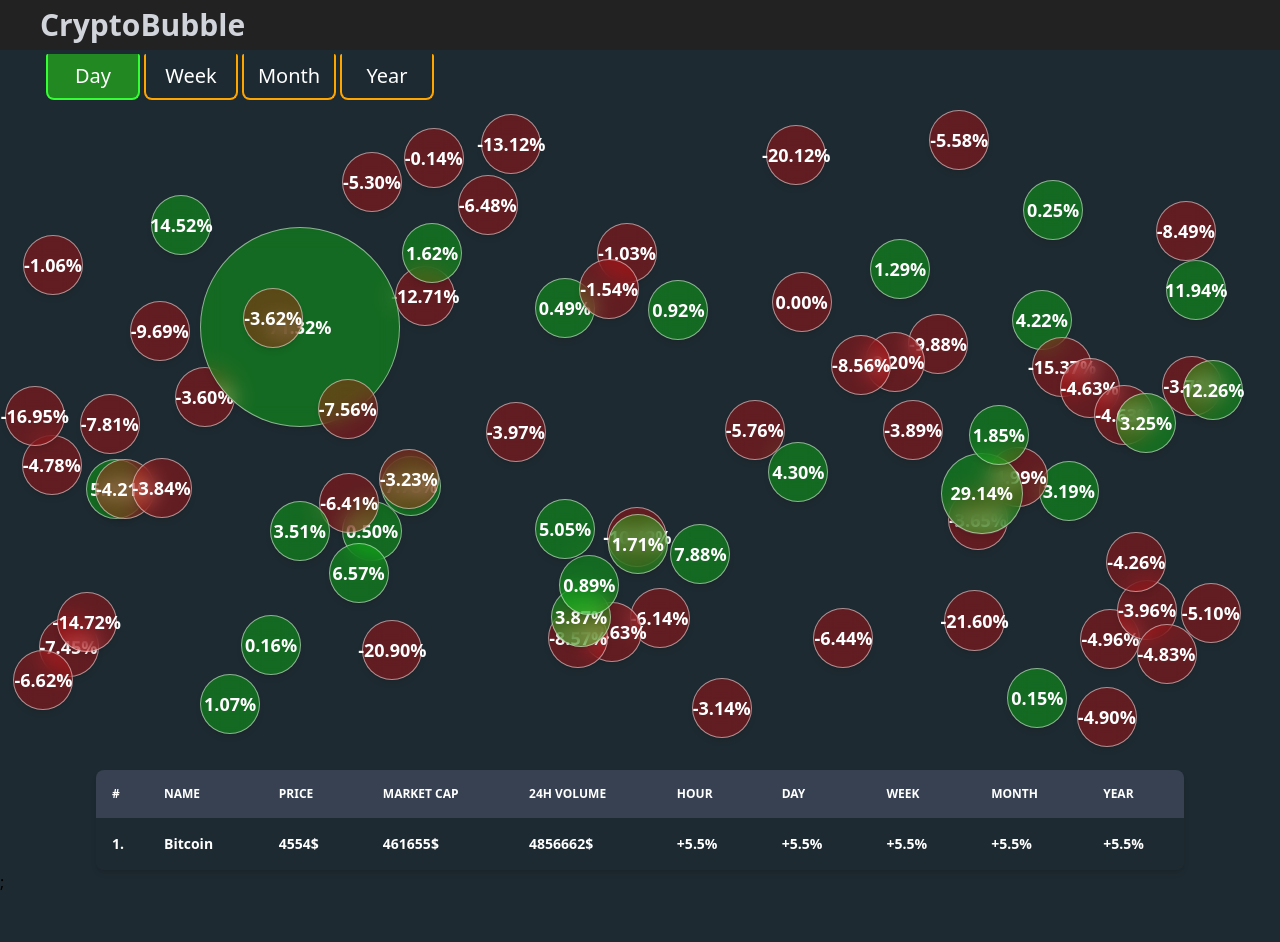
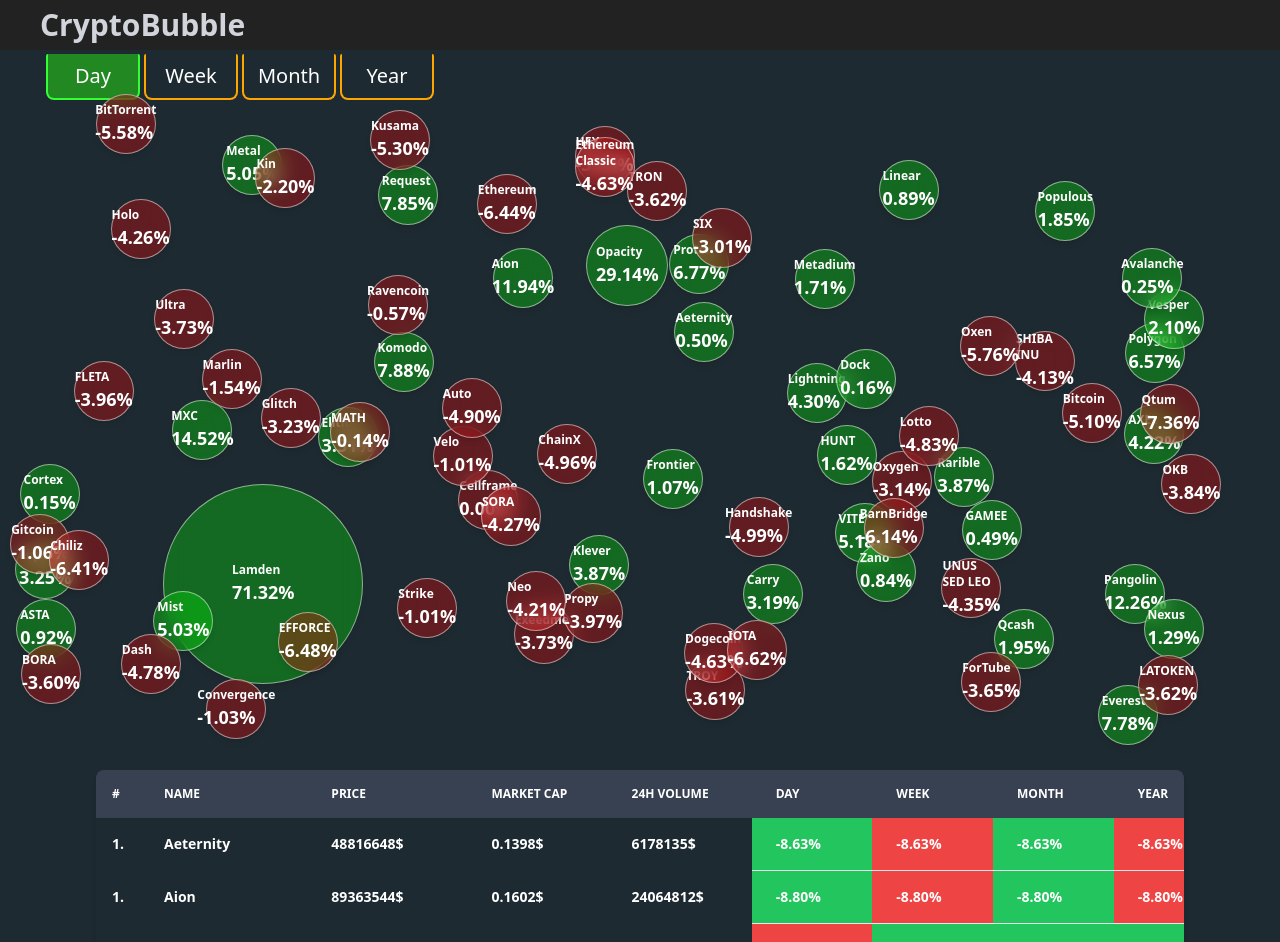
Before and after one commit to psr-codes/crypto-bubble, a Next.js app: page / in a window 1280 px wide. Shown: the top 942 px of the page. Before the commit the page ends 894 px from the top, so only its background shows below. Built offline with nearby package versions, Linux system fonts and the light colour scheme.

Commit message:
talbe ready

```diff
--- a/src/components/BubbleCloud.jsx
+++ b/src/components/BubbleCloud.jsx
@@ -2,32 +2,43 @@
 import { data } from "@/constants/change_in_crypto";
 
 const FloatingBubbles = ({ method }) => {
-    const sortedData = (data, method) => {
+    const [coinArr, setCoinArr] = useState(data);
+    const [field, setField] = useState("change_day");
+    const sortedData = (data, field) => {
+        console.log("Sorting data...");
+        const sortedArray = data.slice().sort((a, b) => {
+            const changeA = a[field];
+            const changeB = b[field];
+            return changeB - changeA; // Sorting in descending order
+        });
+        console.log("Data sorted:", sortedArray);
+        return sortedArray;
+    };
+
+    useEffect(() => {
         if (!["day", "week", "month", "year"].includes(method)) {
             console.error(
-                "Invalid sortBy argument. Use 'day', 'week', 'month', or 'year'."
+                "Invalid sortBy argument. Use 'day', 'week', 'month', or 'year'.",
+                method
             );
-            return data; // Return the original array if the argument is invalid
+            return;
         }
 
-        // Sort the array based on the provided sortBy argument
-        return data.sort((a, b) => {
-            const changeA = a[`change_${method}`];
-            const changeB = b[`change_${method}`];
+        setField(`change_${method}`);
+        console.log("method", method);
+    }, [method]);
 
-            return changeB - changeA; // Sorting in descending order
-        });
-    };
-    var coinArr = [];
     useEffect(() => {
-        coinArr = sortedData(data, method);
-    }, []);
+        setCoinArr(sortedData(data, field));
+    }, [field]);
 
+    useEffect(() => {
+        console.log("coinArr", coinArr);
+    }, [coinArr]);
     // Example usage:
     // const sortedData = sortDataByChange(data, "day");
     var numberOfBubbles = 80;
 
-    // console.log("method is :0", method);
     const [bubbles, setBubbles] = useState([]);
     const scaleFactor = 200;
     var percentageFactor = 0;
@@ -38,14 +49,15 @@
     };
 
     useEffect(() => {
-        const changes = coinArr.map((entry) => entry[method]);
+        if (!coinArr.length) return;
+        const changes = coinArr.map((entry) => entry[field]);
         const maxChange = Math.max(...changes);
         percentageFactor = maxChange;
 
         const initialBubbles = Array.from(
             { length: numberOfBubbles },
             (_, index) => {
-                const randomValue = coinArr[index]?.[method].toFixed(2);
+                const randomValue = coinArr[index]?.[field].toFixed(2);
                 const radius = calculateRadius(
                     Math.abs(randomValue),
                     maxChange
@@ -57,14 +69,14 @@
                     left: Math.random() * (window.innerWidth - radius),
                     velocityX: Math.random() * 2 - 1,
                     velocityY: Math.random() * 2 - 1,
-                    text: randomValue,
+                    text: [randomValue, coinArr[index]["coin_name"]],
                     radius: radius,
                 };
             }
         );
 
         setBubbles(initialBubbles);
-    }, []);
+    }, [coinArr]);
 
     useEffect(() => {
         const updateBubbles = () => {
@@ -110,7 +122,7 @@
                         top: bubble.top,
                         left: bubble.left,
                         backgroundColor:
-                            bubble.text > 0
+                            bubble.text[0] > 0
                                 ? "rgba(0, 255, 0, 0.3)"
                                 : "rgba(255, 0, 0, 0.3)",
                         width: `${bubble.radius}px`,
@@ -120,7 +132,10 @@
                         padding: "10px",
                     }}
                 >
-                    {bubble.text}%
+                    <div className="flex-col justify-center items-center mx-auto">
+                        <p className="text-xs mx-auto">{bubble?.text[1]}</p>
+                        <p>{bubble?.text[0]}%</p>
+                    </div>
                 </div>
             ))}
         </div>
--- a/src/components/CryptoTable.jsx
+++ b/src/components/CryptoTable.jsx
@@ -1,5 +1,6 @@
 import React from "react";
-
+import { stats } from "@/constants/crypto_stats";
+import { data } from "@/constants/change_in_crypto";
 const CryptoTable = () => {
     return (
         <div className="relative overflow-x-auto shadow-md sm:rounded-lg max-w-[85%] mx-auto z-999">
@@ -22,9 +23,6 @@
                             24h Volume
                         </th>
                         <th scope="col" className="px-6 py-3">
-                            Hour
-                        </th>
-                        <th scope="col" className="px-6 py-3">
                             Day
                         </th>
                         <th scope="col" className="px-6 py-3">
@@ -36,27 +34,107 @@
                         <th scope="col" className="px-6 py-3">
                             Year
                         </th>
+                        <th scope="col" className="px-6 py-3">
+                            Circulating Supply
+                        </th>
                     </tr>
                 </thead>
                 <tbody>
-                    <tr className="   border-gray-700   hover:bg-gray-600">
+                    {stats?.map((item, index) => (
+                        <tr
+                            className="   border-gray-700   hover:bg-gray-600"
+                            key={index}
+                        >
                             <td className="w-4 p-4">1.</td>
                             <th
                                 scope="row"
                                 className="px-6 py-4   whitespace-nowrap   text-white  font-semibold"
                             >
-                            Bitcoin
+                                {item.coin_name}
                             </th>
+                            <td className="px-6 py-4">
+                                {item?.crypto_stats?.["Market Cap"]}$
+                            </td>
+                            <td className="px-6 py-4">
+                                {item?.crypto_stats?.Open}$
+                            </td>
+                            <td className="px-6 py-4">
+                                {item?.crypto_stats?.Volume}$
+                            </td>
 
-                        <td className="px-6 py-4">4554$</td>
-                        <td className="px-6 py-4">461655$</td>
-                        <td className="px-6 py-4">4856662$</td>
-                        <td className="px-6 py-4">+5.5%</td>
-                        <td className="px-6 py-4">+5.5%</td>
-                        <td className="px-6 py-4">+5.5%</td>
-                        <td className="px-6 py-4">+5.5%</td>
-                        <td className="px-6 py-4">+5.5%</td>
+                            {data?.map((i) => {
+                                if (i.coin_name === item.coin_name) {
+                                    return (
+                                        <td
+                                            className={`px-6 py-4 border-b ${
+                                                i.change_day >= 0 == 0
+                                                    ? "bg-red-500"
+                                                    : "bg-green-500"
+                                            }`}
+                                        >
+                                            {i.change_year.toFixed(2)}%
+                                        </td>
+                                    );
+                                } else {
+                                    return null;
+                                }
+                            })}
+                            {data?.map((i) => {
+                                if (i.coin_name === item.coin_name) {
+                                    return (
+                                        <td
+                                            className={`px-6 py-4 border-b ${
+                                                i.change_week >= 0 == 0
+                                                    ? "bg-red-500"
+                                                    : "bg-green-500"
+                                            }`}
+                                        >
+                                            {i.change_year.toFixed(2)}%
+                                        </td>
+                                    );
+                                } else {
+                                    return null;
+                                }
+                            })}
+                            {data?.map((i) => {
+                                if (i.coin_name === item.coin_name) {
+                                    return (
+                                        <td
+                                            className={`px-6 py-4 border-b ${
+                                                i.change_month >= 0 == 0
+                                                    ? "bg-red-500"
+                                                    : "bg-green-500"
+                                            }`}
+                                        >
+                                            {i.change_year.toFixed(2)}%
+                                        </td>
+                                    );
+                                } else {
+                                    return null;
+                                }
+                            })}
+                            {data?.map((i) => {
+                                if (i.coin_name === item.coin_name) {
+                                    return (
+                                        <td
+                                            className={`px-6 py-4 border-b ${
+                                                i.change_year >= 0 == 0
+                                                    ? "bg-red-500"
+                                                    : "bg-green-500"
+                                            }`}
+                                        >
+                                            {i.change_year.toFixed(2)}%
+                                        </td>
+                                    );
+                                } else {
+                                    return null;
+                                }
+                            })}
+                            <td className="px-6 py-4">
+                                {item?.crypto_stats?.["Circulating Supply"]}$
+                            </td>
                         </tr>
+                    ))}
                 </tbody>
             </table>
         </div>
--- a/src/pages/index.js
+++ b/src/pages/index.js
@@ -2,8 +2,6 @@
 import Tabs from "../components/Tabs";
 import BubbleCloud from "../components/BubbleCloud";
 import CryptoTable from "../components/CryptoTable";
-
-import { tabsData } from "@/constants/data";
 
 export default function Home() {
     const [activeTab, setActiveTab] = useState("day");
@@ -12,11 +10,7 @@
         <main>
             <Tabs activeTab={activeTab} setActiveTab={setActiveTab} />
             <div className=" ">
-                <BubbleCloud
-                    method={
-                        tabsData.find((tab) => tab.value === activeTab).method
-                    }
-                />
+                <BubbleCloud method={activeTab} />
             </div>
             <CryptoTable />
         </main>
```
Lines whose indentation alone changed are shown as unchanged.
